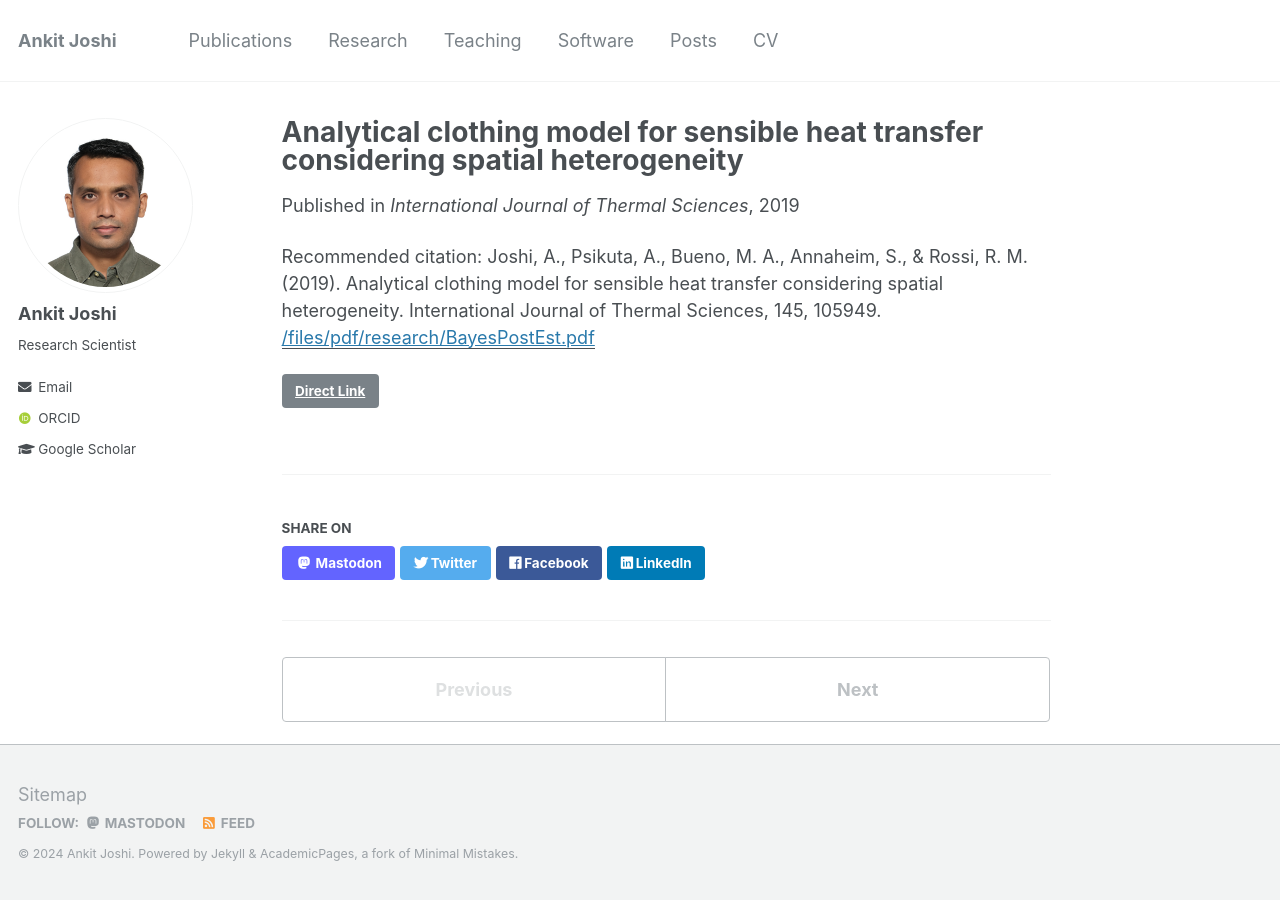
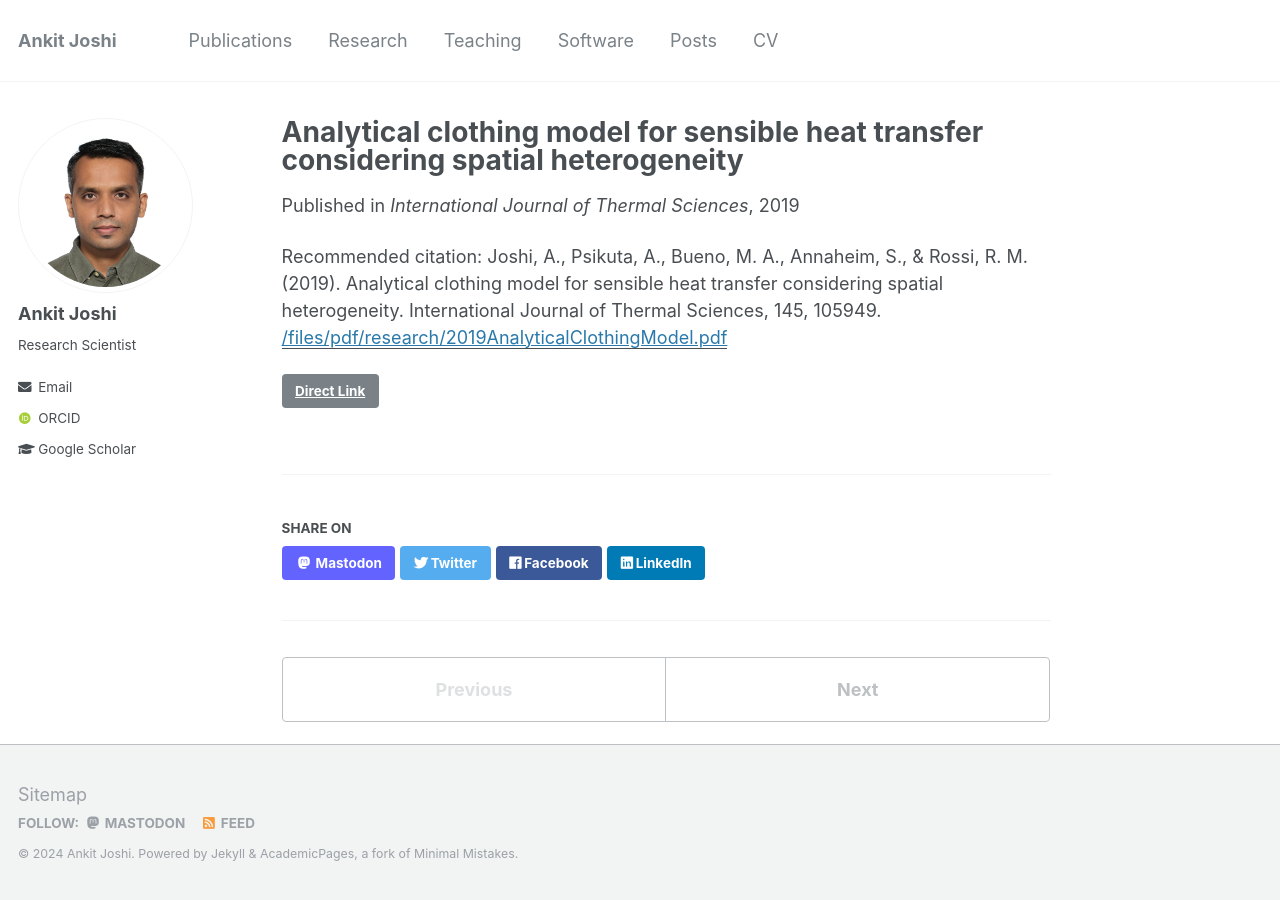
Before and after one commit to Joshi-Ankit/joshi-ankit.github.io, a Jekyll site: the page built from _publications/2019-AnalyticalClothingModel.md, in a window 1280 px wide. Built offline with Jekyll 4.4.1, drawn with Linux system fonts in a browser that asks for light colours; some web fonts are replaced.

Commit message:
Update and rename 2019-BayesPostEst.md to 2019-AnalyticalClothingModel.md

```diff
--- a/_publications/2019-BayesPostEst.md
+++ b/_publications/2019-AnalyticalClothingModel.md
@@ -4,7 +4,7 @@ collection: publications
 permalink: /publication/joshi2019analytical
 date: 2019-11-01
 venue: 'International Journal of Thermal Sciences'
-paperurl: '/files/pdf/research/BayesPostEst.pdf'
-link: '[https://doi.org/10.21105/joss.01722](https://doi.org/10.1016/j.ijthermalsci.2019.05.005)](https://www.dora.lib4ri.ch/empa/islandora/object/empa%3A19544/datastream/PDF2/Joshi-2019-Analytical_clothing_model_for_sensible-%28accepted_version%29.pdf)'
+paperurl: '/files/pdf/research/2019AnalyticalClothingModel.pdf'
+link: 'https://doi.org/10.1016/j.ijthermalsci.2019.05.005)](https://www.dora.lib4ri.ch/empa/islandora/object/empa%3A19544/datastream/PDF2/Joshi-2019-Analytical_clothing_model_for_sensible-%28accepted_version%29.pdf'
 citation: 'Joshi, A., Psikuta, A., Bueno, M. A., Annaheim, S., & Rossi, R. M. (2019). Analytical clothing model for sensible heat transfer considering spatial heterogeneity. International Journal of Thermal Sciences, 145, 105949.'
 ---
```
